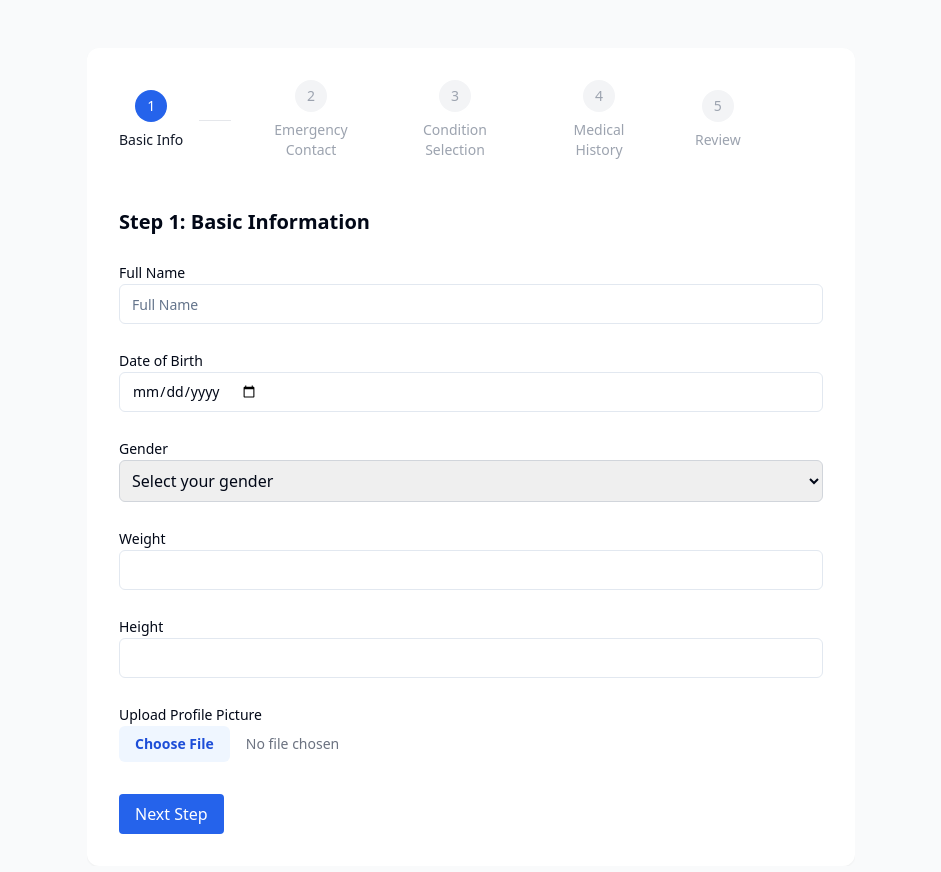
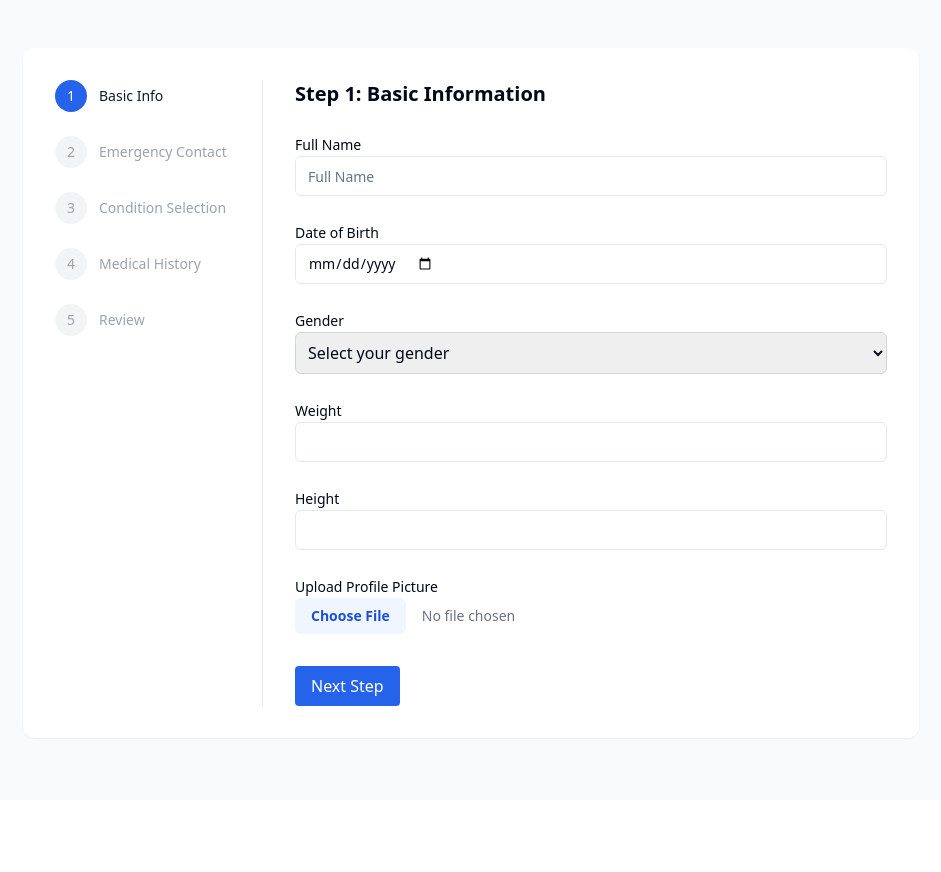
Before and after one commit to norvale08/smartcare-new, a Next.js app in the folder apps/web/: page /profile in a window 1280 px wide. Shown: the top 872 px of the page, without its empty margins (169-1110 px from the left). After the commit the page ends 800 px from the top, so only its background shows below. Built offline with nearby package versions, Linux system fonts and the light colour scheme.

Commit message:
updated the multistep form

```diff
--- a/apps/web/app/components/forms/multistepForm.tsx
+++ b/apps/web/app/components/forms/multistepForm.tsx
@@ -43,7 +43,7 @@ const MultiStepForm = () => {
 
   const { handleSubmit, getValues, setError, clearErrors, trigger } = methods;
 
-  const onSubmit =async (data: any) => {
+  const onSubmit = async (data: any) => {
     try {
       const res = await fetch("http://localhost:3001/api/profile", {
         method: "POST",
@@ -63,7 +63,6 @@ const MultiStepForm = () => {
       const result = await res.json();
       console.log("Success:", result);
       alert("Profile saved successfully!");
-
     } catch (error) {
       console.error("Error submitting form:", error);
       alert("Server error. Try again later.");
@@ -71,7 +70,6 @@ const MultiStepForm = () => {
   };
 
   const handleNext = async () => {
-
     if (step === 3) {
       const values = getValues();
       const hasAny =
@@ -100,26 +98,28 @@ const MultiStepForm = () => {
 
   return (
     <div className="min-h-screen py-12 bg-gray-50">
-      <div className="container max-w-3xl mx-auto overflow-hidden">
+      <div className="container max-w-4xl mx-auto">
         <FormProvider {...methods}>
-          <form onSubmit={handleSubmit(onSubmit)} className="space-y-8">
-            <div className="p-8 bg-white shadow-sm rounded-xl">
+          <form onSubmit={handleSubmit(onSubmit)}>
+            {/* Card layout */}
+            <div className="bg-white shadow-sm rounded-xl p-8 md:flex">
 
-              <div className="flex items-center mb-12 space-x-4">
-                {steps.map((s, index) => (
-                  <div key={s.number} className="flex items-center flex-1">
-                    <div className="flex flex-col items-center gap-2">
-                      <div
-                        className={`w-8 h-8 rounded-full flex items-center justify-center text-sm ${
+              <nav className="md:w-1/4 md:border-r md:pr-8 mb-8 md:mb-0">
+                <ul role="list" className="space-y-6">
+                  {steps.map((s) => (
+                    <li key={s.number} className="flex items-center gap-3">
+                      <span
+                        className={`w-8 h-8 shrink-0 flex items-center justify-center rounded-full text-sm font-medium
+                          ${
                             step >= s.number
                               ? "bg-blue-600 text-white"
                               : "bg-gray-100 text-gray-400"
                           }`}
                       >
                         {s.number}
-                      </div>
+                      </span>
                       <span
-                        className={`text-sm text-center ${
+                        className={`text-sm ${
                           step >= s.number
                             ? "text-gray-900"
                             : "text-gray-400"
@@ -127,15 +127,13 @@ const MultiStepForm = () => {
                       >
                         {s.title}
                       </span>
-                    </div>
-                    {index < steps.length - 1 && (
-                      <div className="flex-1 h-[1px] bg-gray-200 mx-4" />
-                    )}
-                  </div>
+                    </li>
                   ))}
-              </div>
+                </ul>
+              </nav>
 
 
+              <div className="flex-1 md:pl-8">
                 {step === 1 && <BasicInfoStep />}
                 {step === 2 && <EmergencyStep />}
                 {step === 3 && <ConditionsSelectionStep />}
@@ -145,7 +143,11 @@ const MultiStepForm = () => {
 
                 <div className="flex justify-between mt-8">
                   {step > 1 && (
-                  <Button type="button" onClick={handlePrevious} variant="outline">
+                    <Button
+                      type="button"
+                      onClick={handlePrevious}
+                      variant="outline"
+                    >
                       Previous
                     </Button>
                   )}
@@ -157,12 +159,12 @@ const MultiStepForm = () => {
                     >
                       Next Step
                     </button>
-
                   ) : (
                     <Button type="submit" className="ml-auto">
                       Submit
                     </Button>
                   )}
+                </div>
               </div>
             </div>
           </form>
```
Lines whose indentation alone changed are shown as unchanged.
